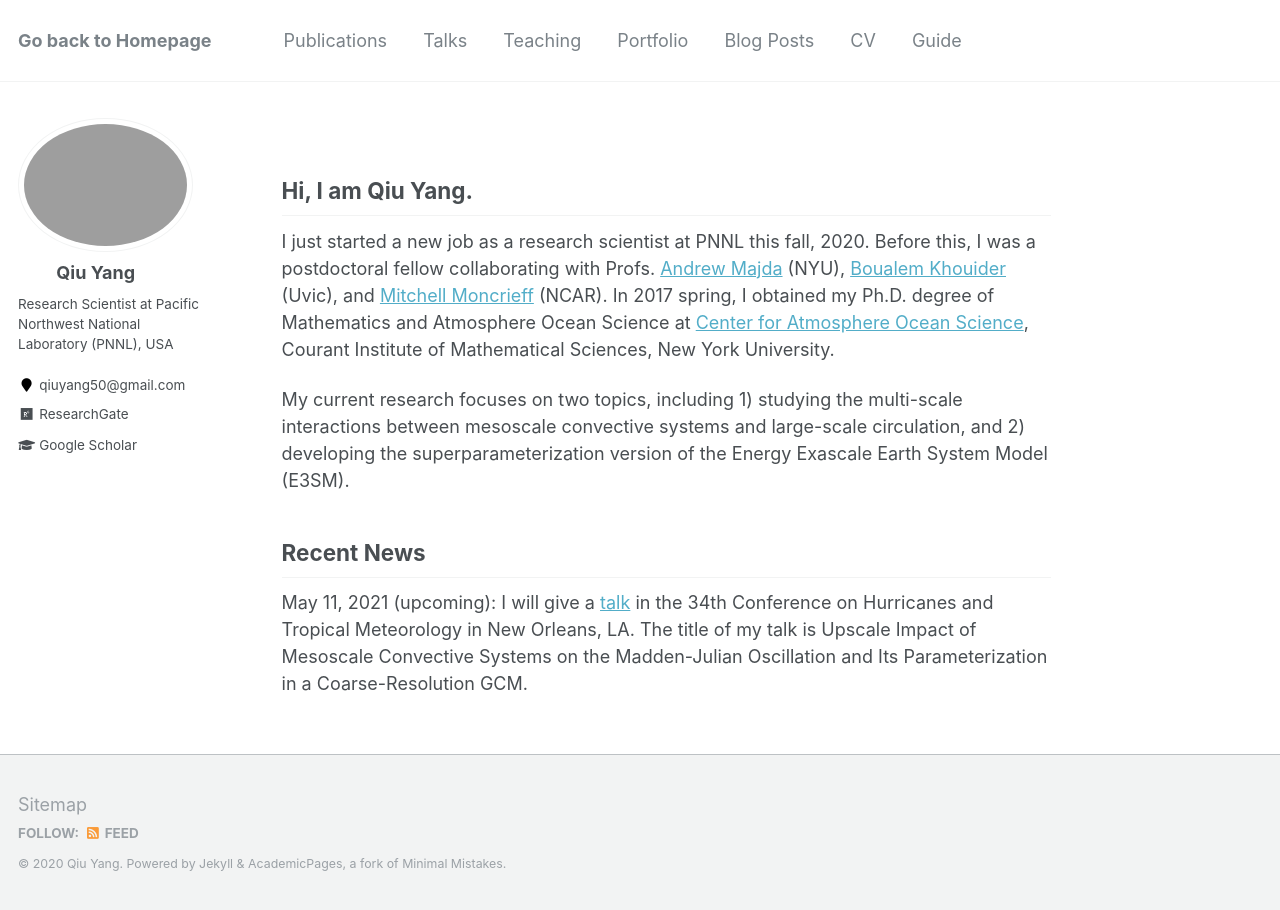
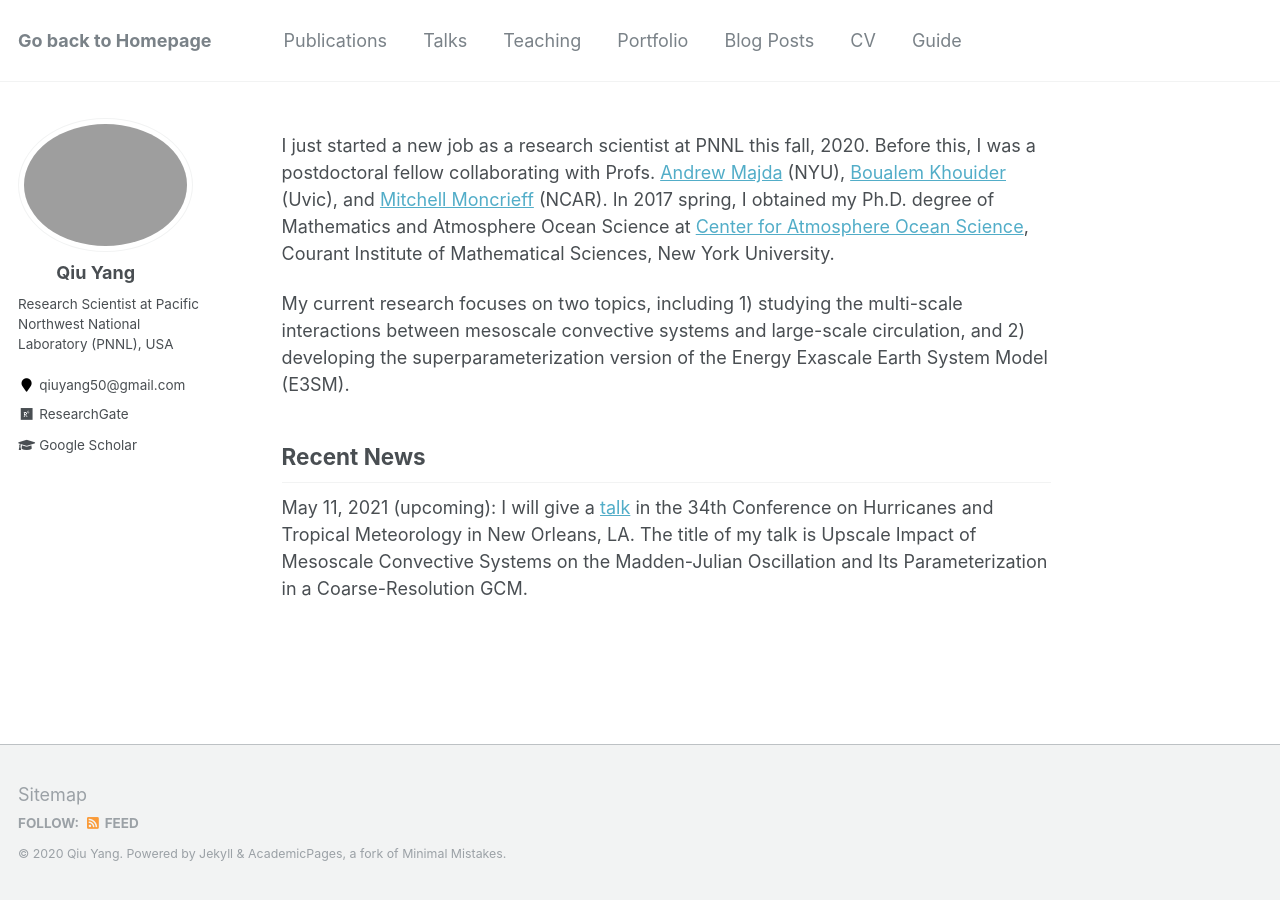
Before and after one commit to qiuyang50/qiuyang50.github.io, a Jekyll site: the page built from _pages/about.md, in a window 1280 px wide. Built offline with Jekyll 4.4.1, drawn with Linux system fonts in a browser that asks for light colours.

Commit message:
Update about.md

```diff
--- a/_pages/about.md
+++ b/_pages/about.md
@@ -7,9 +7,6 @@ redirect_from:
   - /about/
   - /about.html
 ---
-
-Hi, I am Qiu Yang.
--
 I just started a new job as a research scientist at PNNL this fall, 2020. Before this, I was a postdoctoral fellow collaborating with Profs. [Andrew Majda](https://math.nyu.edu/faculty/majda/) (NYU), [Boualem Khouider](https://www.math.uvic.ca/~khouider/) (Uvic), and [Mitchell Moncrieff](https://staff.ucar.edu/users/moncrief) (NCAR). In 2017 spring, I obtained my Ph.D. degree of Mathematics and Atmosphere Ocean Science at [Center for Atmosphere Ocean Science](https://caos.cims.nyu.edu/dynamic/), Courant Institute of Mathematical Sciences, New York University.
 
 My current research focuses on two topics, including 1) studying the multi-scale interactions between mesoscale convective systems and large-scale circulation, and 2) developing the superparameterization version of the Energy Exascale Earth System Model (E3SM).
```
